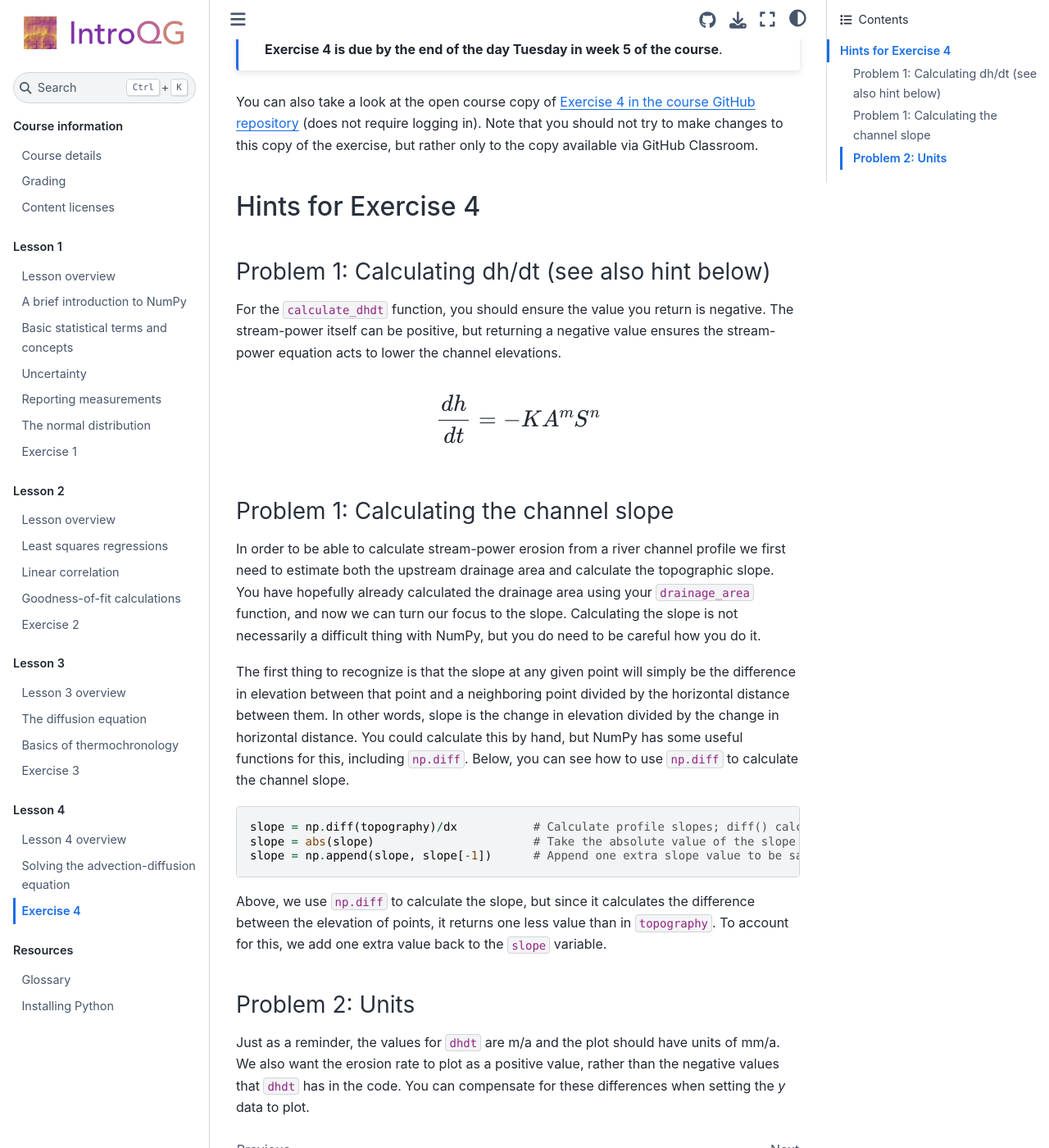
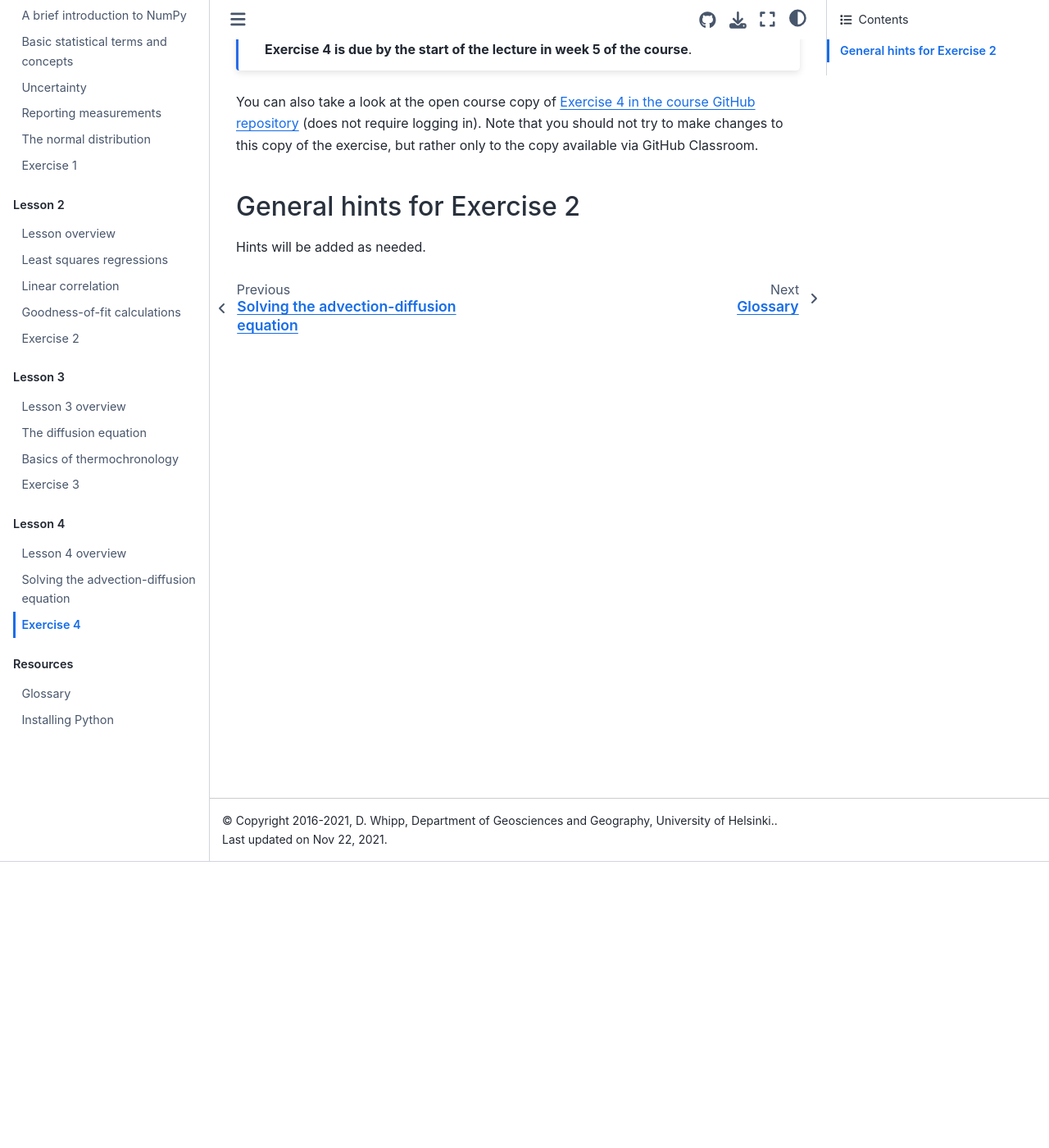
Before and after one commit to IntroQG/site, a Sphinx documentation site: the page built from source/lessons/L4/exercise-4.rst, in a window 1280 px wide and 1400 px high, scrolled down 349 px. Shown: the whole window at 82% size. Built offline with Sphinx 7.4.7 and the Sphinx Book theme 1.1.4, drawn with Linux system fonts in a browser that asks for light colours.

Commit message:
Update GH Classroom and exercise links

```diff
--- a/source/lessons/L4/exercise-4.rst
+++ b/source/lessons/L4/exercise-4.rst
@@ -7,54 +7,14 @@
 
 .. admonition:: Start your assignment
 
-    You can start working on your copy of Exercise 4 by `accepting the GitHub Classroom assignment <https://classroom.github.com/a/8noH4YnS>`__.
+    You can start working on your copy of Exercise 4 by `accepting the GitHub Classroom assignment <https://classroom.github.com/a/nu-RwFKN>`__.
 
-    **Exercise 4 is due by the end of the day Tuesday in week 5 of the course**.
+    **Exercise 4 is due by the start of the lecture in week 5 of the course**.
 
-You can also take a look at the open course copy of `Exercise 4 in the course GitHub repository <https://github.com/IntroQG-2019/Exercise-4>`__ (does not require logging in).
+You can also take a look at the open course copy of `Exercise 4 in the course GitHub repository <https://github.com/IntroQG-2021/Exercise-4>`__ (does not require logging in).
 Note that you should not try to make changes to this copy of the exercise, but rather only to the copy available via GitHub Classroom.
 
-Hints for Exercise 4
---------------------
+General hints for Exercise 2
+----------------------------
 
-Problem 1: Calculating dh/dt (see also hint below)
-~~~~~~~~~~~~~~~~~~~~~~~~~~~~~~~~~~~~~~~~~~~~~~~~~~
-
-For the ``calculate_dhdt`` function, you should ensure the value you return is negative.
-The stream-power itself can be positive, but returning a negative value ensures the stream-power equation acts to lower the channel elevations.
-
-.. math::
-
-    \begin{equation}
-      \Large
-       \frac{dh}{dt} = -K A^{m} S^{n}
-    \end{equation}
-
-Problem 1: Calculating the channel slope
-~~~~~~~~~~~~~~~~~~~~~~~~~~~~~~~~~~~~~~~~
-
-In order to be able to calculate stream-power erosion from a river channel profile we first need to estimate both the upstream drainage area and calculate the topographic slope.
-You have hopefully already calculated the drainage area using your ``drainage_area`` function, and now we can turn our focus to the slope.
-Calculating the slope is not necessarily a difficult thing with NumPy, but you do need to be careful how you do it.
-
-The first thing to recognize is that the slope at any given point will simply be the difference in elevation between that point and a neighboring point divided by the horizontal distance between them.
-In other words, slope is the change in elevation divided by the change in horizontal distance.
-You could calculate this by hand, but NumPy has some useful functions for this, including ``np.diff``.
-Below, you can see how to use ``np.diff`` to calculate the channel slope.
-
-.. code-block:: python
-
-    slope = np.diff(topography)/dx           # Calculate profile slopes; diff() calculates elevation difference between points
-    slope = abs(slope)                       # Take the absolute value of the slope to avoid direction issues
-    slope = np.append(slope, slope[-1])      # Append one extra slope value to be same size as the area array
-
-Above, we use ``np.diff`` to calculate the slope, but since it calculates the difference between the elevation of points, it returns one less value than in ``topography``.
-To account for this, we add one extra value back to the ``slope`` variable.
-
-
-Problem 2: Units
-~~~~~~~~~~~~~~~~
-
-Just as a reminder, the values for ``dhdt`` are m/a and the plot should have units of mm/a.
-We also want the erosion rate to plot as a positive value, rather than the negative values that ``dhdt`` has in the code.
-You can compensate for these differences when setting the *y* data to plot.
+Hints will be added as needed.
```
